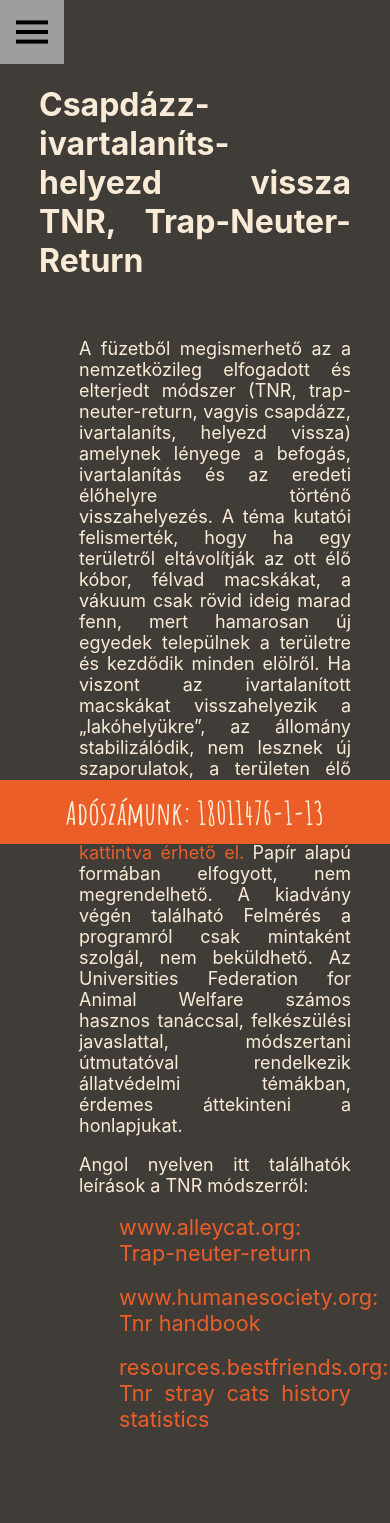
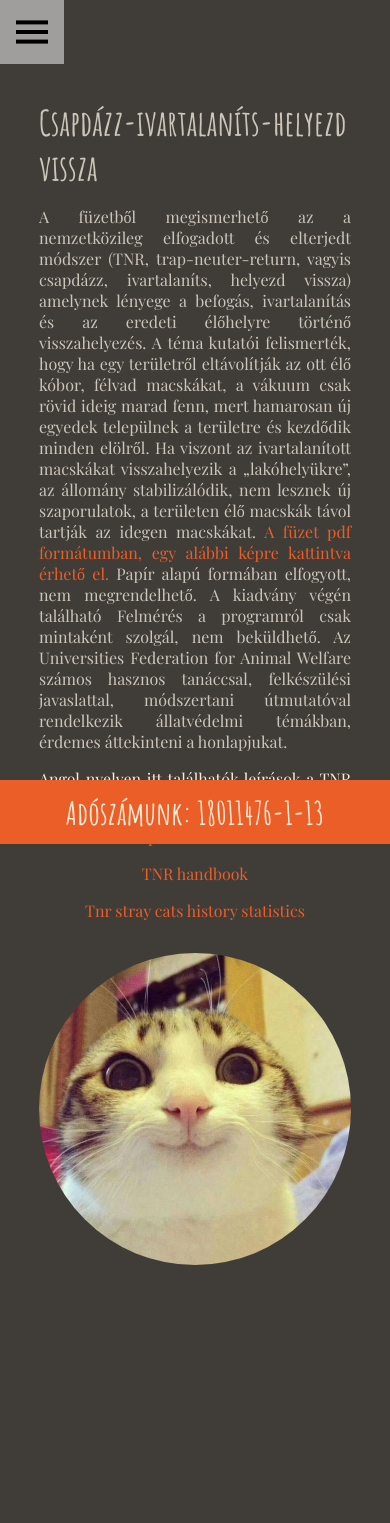
Before and after one commit to martonszak/react-for-a-cause, a Next.js app in the folder re-cat/: page /goodmethod in a window 390 px wide. Shown: the top 1523 px of the page. After the commit the page ends 1365 px from the top, so only its background shows below. Built offline with nearby package versions, Linux system fonts and the light colour scheme.

Commit message:
Style: goodmethod page CSS 100%

```diff
--- a/re-cat/pages/goodmethod.js
+++ b/re-cat/pages/goodmethod.js
@@ -1,42 +1,89 @@
 //import styles from "../styles/Home.module.css";
-import Image from 'next/image'
-import Smileycat from "../public/smileycat.jpg"
-import Smileycat2 from "../public/smileycat2.jpg"
-import Smileycat3 from "../public/smileycat3.jpg"
+import Image from "next/image";
+import Smileycat from "../public/smileycat.jpg";
+import Smileycat2 from "../public/smileycat2.jpg";
+import Smileycat3 from "../public/smileycat3.jpg";
 //import Link from "next/link";
 export default function GoodMethod() {
   //const menu = [{ text: "Kapcsolat", href: "/contact" }];
   return (
-        <div className="reasons-container">
-            <h1>Csapdázz-ivartalaníts-helyezd vissza
-                TNR, Trap-Neuter-Return</h1>
-            <ul className="goodmethod-list">
-                {/* <li className="goodmethod-list-item"> */}
-                    <p>A füzetből megismerhető az a nemzetközileg elfogadott és elterjedt módszer (TNR, trap-neuter-return, vagyis csapdázz, ivartalaníts, helyezd vissza) amelynek lényege a befogás, ivartalanítás és az eredeti élőhelyre történő visszahelyezés.
-                        A téma kutatói felismerték, hogy ha egy területről eltávolítják az ott élő kóbor, félvad macskákat, a vákuum csak rövid ideig marad fenn, mert hamarosan új egyedek települnek a területre és kezdődik minden elölről.
-                        Ha viszont az ivartalanított macskákat visszahelyezik a „lakóhelyükre”, az állomány stabilizálódik, nem lesznek új szaporulatok, a területen élő macskák távol tartják az idegen macskákat.
-                       <a className='pdfclass' href='http://macskakert.hu/feral.pdf'> A füzet pdf formátumban, egy alábbi képre kattintva érhető el.</a> Papír alapú formában elfogyott, nem megrendelhető.
-                        A kiadvány végén található Felmérés a programról csak mintaként szolgál, nem beküldhető.
-                        Az Universities Federation for Animal Welfare számos hasznos tanáccsal, felkészülési javaslattal, módszertani útmutatóval rendelkezik állatvédelmi témákban, érdemes áttekinteni a honlapjukat. </p>
-                    <div classnName="linkcontainer">
-                        <p>Angol nyelven itt találhatók leírások a TNR módszerről: </p>
+    <div className="good-container">
+      <h1 className="good-title">Csapdázz-ivartalaníts-helyezd vissza</h1>
+      <p className="good-text">
+        A füzetből megismerhető az a nemzetközileg elfogadott és elterjedt
+        módszer (TNR, trap-neuter-return, vagyis csapdázz, ivartalaníts, helyezd
+        vissza) amelynek lényege a befogás, ivartalanítás és az eredeti
+        élőhelyre történő visszahelyezés. A téma kutatói felismerték, hogy ha
+        egy területről eltávolítják az ott élő kóbor, félvad macskákat, a vákuum
+        csak rövid ideig marad fenn, mert hamarosan új egyedek települnek a
+        területre és kezdődik minden elölről. Ha viszont az ivartalanított
+        macskákat visszahelyezik a „lakóhelyükre”, az állomány stabilizálódik,
+        nem lesznek új szaporulatok, a területen élő macskák távol tartják az
+        idegen macskákat.
+        <a className="pdfclass" href="http://macskakert.hu/feral.pdf">
+          {" "}
+          A füzet pdf formátumban, egy alábbi képre kattintva érhető el.
+        </a>{" "}
+        Papír alapú formában elfogyott, nem megrendelhető. A kiadvány végén
+        található Felmérés a programról csak mintaként szolgál, nem beküldhető.
+        Az Universities Federation for Animal Welfare számos hasznos tanáccsal,
+        felkészülési javaslattal, módszertani útmutatóval rendelkezik
+        állatvédelmi témákban, érdemes áttekinteni a honlapjukat.{" "}
+      </p>
+      <div classnName="good-link-container">
+        <p className="good-link-container-text">
+          Angol nyelven itt találhatók leírások a TNR módszerről:{" "}
+        </p>
 
-                    <ul>
-                        <li className="link"><a href="https://www.alleycat.org/our-work/trap-neuter-return/">www.alleycat.org: Trap-neuter-return</a></li>
+        <ul className="good-links">
+          <li className="good-link">
+            <a href="https://www.alleycat.org/our-work/trap-neuter-return/">
+              Trap-neuter-return
+            </a>
+          </li>
 
-                        <li className="link"><a href="http://www.humanesociety.org/sites/default/files/archive/assets/pdfs/pets/nc_tnr_handbook_04.pdf">www.humanesociety.org: Tnr handbook</a></li>
+          <li className="good-link">
+            <a href="http://www.humanesociety.org/sites/default/files/archive/assets/pdfs/pets/nc_tnr_handbook_04.pdf">
+              TNR handbook
+            </a>
+          </li>
 
-                        <li className="link"><a href="https://resources.bestfriends.org/article/tnr-stray-cats-meaning-history-statistics">resources.bestfriends.org: Tnr stray cats history statistics</a></li>
+          <li className="good-link">
+            <a href="https://resources.bestfriends.org/article/tnr-stray-cats-meaning-history-statistics">
+              Tnr stray cats history statistics
+            </a>
+          </li>
         </ul>
         <div className="smileycat">
-                    <a href='http://macskakert.hu/feral.pdf'><Image  src={Smileycat3} alt="Cat cuteness" width={350} height={350}className="img1"/></a>
-                    <a href='http://macskakert.hu/feral.pdf'><Image  src={Smileycat2} alt="Cat cuteness" width={350} height={350}className="img1"/></a>
-                    <a href='http://macskakert.hu/feral.pdf'><Image  src={Smileycat} alt="Cat cuteness" width={350} height={350}className="img1"/></a>
-
+          <a id="good-cat-1" href="http://macskakert.hu/feral.pdf" target="_blank" rel="noreferrer">
+            <Image
+              src={Smileycat3}
+              alt="Cat cuteness"
+              width={350}
+              height={350}
+              className="img1"
+            />
+          </a>
+          <a id="good-cat-2" href="http://macskakert.hu/feral.pdf" target="_blank" rel="noreferrer">
+            <Image
+              src={Smileycat2}
+              alt="Cat cuteness"
+              width={350}
+              height={350}
+              className="img1"
+            />
+          </a>
+          <a id="good-cat-3" href="http://macskakert.hu/feral.pdf" target="_blank" rel="noreferrer">
+            <Image
+              src={Smileycat}
+              alt="Cat cuteness"
+              width={350}
+              height={350}
+              className="img1"
+            />
+          </a>
         </div>
       </div>
-                {/* </li> */}
-            </ul>
     </div>
   );
 }
--- a/re-cat/styles/globals.css
+++ b/re-cat/styles/globals.css
@@ -322,20 +322,8 @@ textarea::placeholder {
   font-size: large;
 }
 
-.link {
-  color: #eb5e28;
-  list-style: none;
-  font-size: larger;
-  margin-bottom: 18px;
-}
-
 .pdfclass {
   color: #eb5e28;
-}
-
-.linkcontainer {
-  display: flex;
-  justify-content: space-around;
 }
 
 .smileycat {
--- a/re-cat/styles/mobile.css
+++ b/re-cat/styles/mobile.css
@@ -388,4 +388,54 @@ almost white: #FFFCF2
     width: 80vw;
     margin: 6rem 0rem 2rem 0rem;
   }
+
+  .good-container {
+    margin: auto;
+    padding: 0%;
+    width: 80vw;
+    padding-top: 10vh;
+    text-align: justify;
+  }
+
+  .good-title {
+    font-family: "Amatic SC", cursive;
+    font-weight: 700;
+    font-size: 2.2rem;
+    color: #ccc5b9;
+    margin: 1rem 0rem;
+  }
+
+  .good-text {
+    font-family: "Playfair Display", serif;
+    font-size: 1rem;
+    color: #ccc5b9;
+    margin: 1rem 0rem 1rem 0rem;
+  }
+
+  .good-link {
+    font-family: "Playfair Display", serif;
+    font-size: 1rem;
+    color: #eb5e28;
+    margin: 0rem 0rem 1rem 0rem;
+    list-style: none;
+  }
+
+  .good-links {
+    padding: 0%;
+    text-align: center;
+  }
+  .good-link-container-text {
+    font-family: "Playfair Display", serif;
+    font-size: 1rem;
+  }
+
+  #good-cat-1, #good-cat-2 {
+    display: none;
+  }
+
+  .smileycat{
+    padding: 0%;
+    margin: 2rem 0rem 6rem 0rem;
+  }
+
 }
```
Lines whose indentation alone changed are shown as unchanged.
